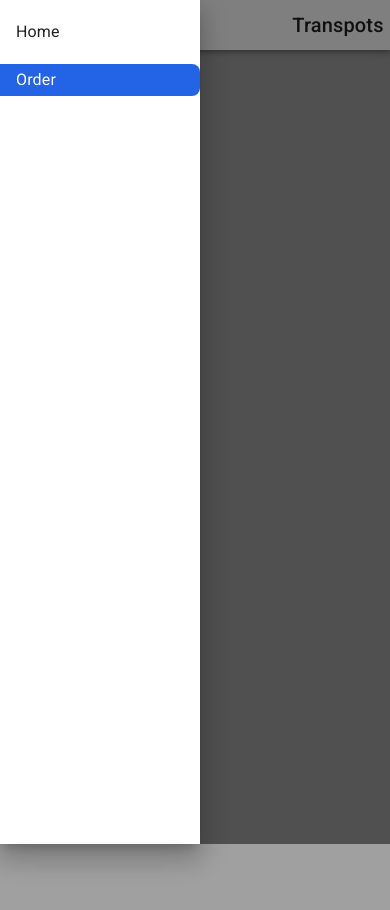
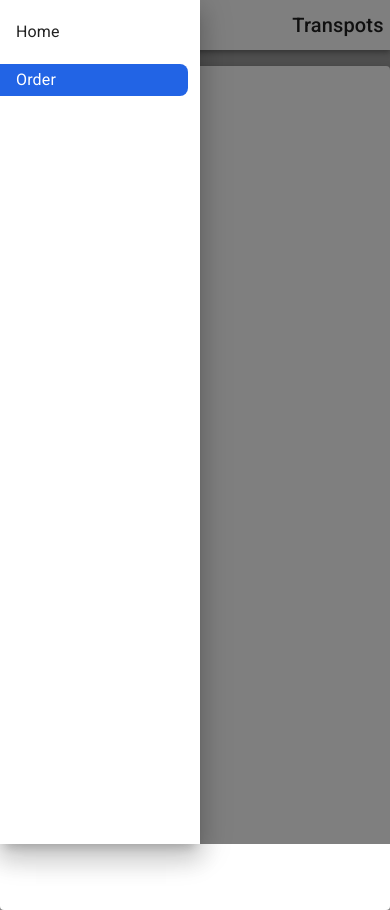
Before and after one commit to deluxanMD/transpots, a React (Create React App) app: page /order in a window 390 px wide. Both pictures are taken after a click on the icon 18 px from the left and 25 px from the top of the page. Before the commit the page ends 844 px from the top, so only its background shows below. Built offline with nearby package versions, Linux system fonts and the light colour scheme.

Commit message:
Add order component for mobile screen

```diff
--- a/src/components/mobile-nav/mobile-nav.component.tsx
+++ b/src/components/mobile-nav/mobile-nav.component.tsx
@@ -9,7 +9,7 @@ type MobileNavProps = {
 const MobileNav = ({ open, close }: MobileNavProps) => {
   return (
     <Drawer open={open} onClose={close}>
-      <div style={{ width: 200 }}>
+      <div style={{ width: 200, paddingRight: 12 }}>
         <Sidebar close={close} />
       </div>
     </Drawer>
--- /dev/null
+++ b/src/pages/order/mobile-order-selection/mobile-order-selection.component.tsx
@@ -0,0 +1,11 @@
+import { Paper } from '@mui/material'
+
+const MobileOrderSelection = () => {
+  return (
+    <Paper elevation={4} sx={{ height: '100%' }}>
+      <p>MobileOrderSelection</p>
+    </Paper>
+  )
+}
+
+export default MobileOrderSelection
--- a/src/pages/order/order-page.styles.tsx
+++ /dev/null
@@ -1,17 +0,0 @@
-import { Grid2 } from '@mui/material'
-import styled from 'styled-components'
-
-export const Container = styled.div`
-  /* height: 100vh; */
-  /* width: 100vw; */
-  display: flex;
-`
-
-export const SecondColumn = styled(Grid2)`
-  /* background-color: #9694ff; */
-  /* height: 100%; */
-`
-
-export const ThirdColumn = styled(Grid2)`
-  /* background-color: #3d3bf3; */
-`
--- a/src/pages/order/order-page.tsx
+++ b/src/pages/order/order-page.tsx
@@ -1,19 +1,26 @@
-import { SecondColumn, ThirdColumn } from './order-page.styles'
 import OrderSelection from './order-selection/order-selection.component'
 import OrderDetails from './order-details/order-details.component'
+import { Grid2 } from '@mui/material'
+import MobileOrderSelection from './mobile-order-selection/mobile-order-selection.component'
 
 const OrderPage = () => {
   return (
     <>
-      <SecondColumn
+      <Grid2
         size={{ xs: 4, md: 2.5 }}
         sx={{ height: '100vh', display: { xs: 'none', sm: 'block' } }}
       >
         <OrderSelection />
-      </SecondColumn>
-      <ThirdColumn size={8} sx={{ display: { xs: 'none', sm: 'block' } }}>
+      </Grid2>
+      <Grid2 size={8} sx={{ display: { xs: 'none', sm: 'block' } }}>
         <OrderDetails />
-      </ThirdColumn>
+      </Grid2>
+      <Grid2
+        size={12}
+        sx={{ height: '100vh', display: { xs: 'block', sm: 'none' } }}
+      >
+        <MobileOrderSelection />
+      </Grid2>
     </>
   )
 }
```
